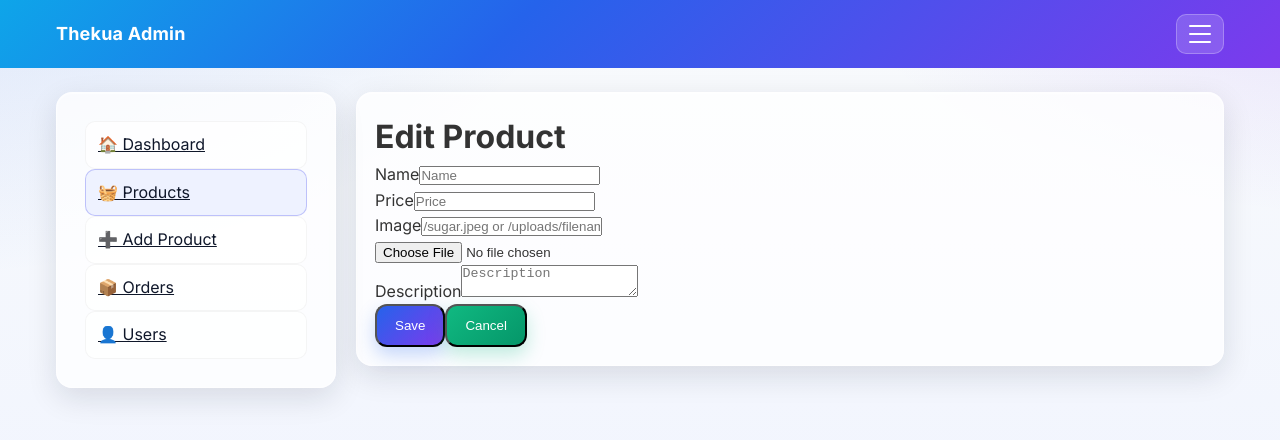
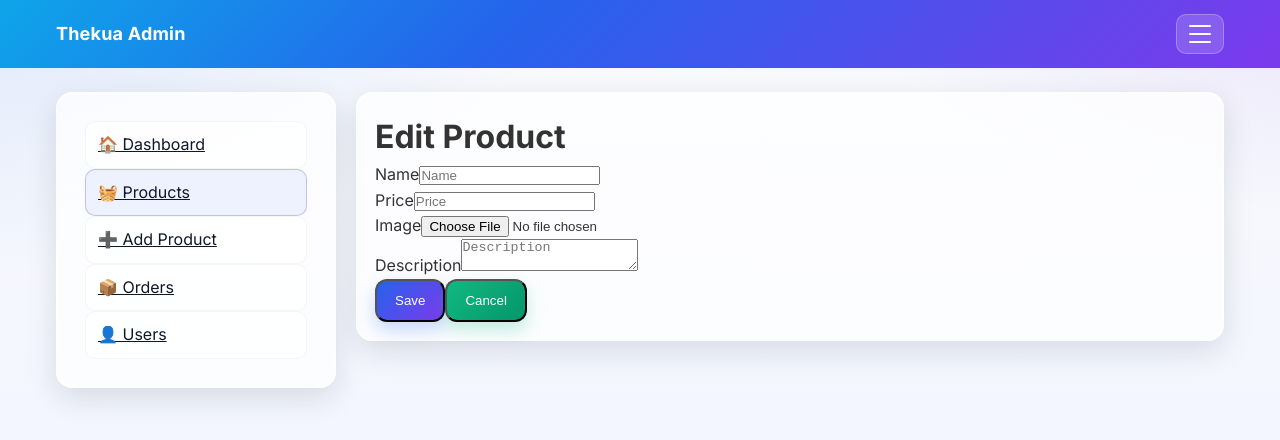
Before and after one commit to rr875695/Shikhathekua, a Next.js app in the folder frontend/: page /admin/products/1 in a window 1280 px wide. Shown: the top 440 px of the page. Built offline with nearby package versions, Linux system fonts and the light colour scheme.

Commit message:
Update page.tsx

```diff
--- a/frontend/app/admin/products/[id]/page.tsx
+++ b/frontend/app/admin/products/[id]/page.tsx
@@ -1,7 +1,129 @@
+// "use client";
+// import { useEffect, useState } from "react";
+// import { useParams, useRouter } from "next/navigation";
+// import { apiRequest } from "@/app/lib/api";
+
+// export default function ProductFormPage() {
+//   const { id } = useParams();
+//   const router = useRouter();
+//   const [product, setProduct] = useState({ name: "", price: "", description: "", image: "" });
+//   const [saving, setSaving] = useState(false);
+//   const [uploading, setUploading] = useState(false);
+//   const token = typeof window !== "undefined" ? localStorage.getItem("adminToken") : null;
+
+//   useEffect(() => {
+//     if (id !== "new" && token) {
+//       apiRequest(`/products/${id}`, "GET", undefined, token).then((data) => setProduct({ name: data.name || '', price: String(data.price ?? ''), description: data.description || '', image: data.image || '' }));
+//     }
+//   }, [id, token]);
+
+//   const handleSubmit = async (e: React.FormEvent) => {
+//     e.preventDefault();
+//     const body = { ...product, price: Number(product.price) } as any;
+//     setSaving(true);
+//     try {
+//       if (id === "new") {
+//         await apiRequest("/admin/products", "POST", body, token || "");
+//       } else {
+//         await apiRequest(`/admin/products/${id}`, "PUT", body, token || "");
+//       }
+//     } finally {
+//       setSaving(false);
+//     }
+//     router.push("/admin/products");
+//   };
+
+//   const handleImageUpload = async (file: File) => {
+//     if (!file || !token) return;
+//     setUploading(true);
+//     try {
+//       const form = new FormData();
+//       form.append('image', file);
+//       const res = await fetch('http://127.0.0.1:5000/api/admin/upload-image', {
+//         method: 'POST',
+//         headers: { Authorization: `Bearer ${token}` },
+//         body: form,
+//       });
+//       const data = await res.json();
+//       if (!res.ok) throw new Error(data.message || 'Upload failed');
+//       // Store site-relative URL
+//       setProduct((prev) => ({ ...prev, image: data.url }));
+//     } catch (e: any) {
+//       alert(e.message || 'Upload failed');
+//     } finally {
+//       setUploading(false);
+//     }
+//   }
+
+//   return (
+//     <div className="p-6">
+//       <div className="admin-card max-w-2xl">
+//         <h1 className="text-xl font-semibold mb-4">{id === "new" ? "Add Product" : "Edit Product"}</h1>
+//         <form onSubmit={handleSubmit} className="space-y-4">
+//           <div>
+//             <label className="block text-sm mb-1">Name</label>
+//             <input
+//               className="border p-2 w-full rounded"
+//               placeholder="Name"
+//               value={product.name}
+//               onChange={(e) => setProduct({ ...product, name: e.target.value })}
+//             />
+//           </div>
+//           <div>
+//             <label className="block text-sm mb-1">Price</label>
+//             <input
+//               className="border p-2 w-full rounded"
+//               placeholder="Price"
+//               type="number"
+//               value={product.price}
+//               onChange={(e) => setProduct({ ...product, price: e.target.value })}
+//             />
+//           </div>
+//           <div>
+//             <label className="block text-sm mb-1">Image</label>
+//             {product.image && (
+//               <div className="mb-2">
+//                 <img src={product.image} alt="Preview" className="max-h-40 rounded" />
+//               </div>
+//             )}
+//             <input
+//               className="border p-2 w-full rounded"
+//               placeholder="/sugar.jpeg or /uploads/filename.jpg"
+//               value={product.image}
+//               onChange={(e) => setProduct({ ...product, image: e.target.value })}
+//             />
+//             <div className="mt-2 flex items-center gap-3">
+//               <input type="file" accept="image/*" onChange={(e) => e.target.files && handleImageUpload(e.target.files[0])} />
+//               {uploading && <span className="text-sm text-slate-600">Uploading...</span>}
+//               {product.image && <span className="text-sm text-emerald-600">Uploaded</span>}
+//             </div>
+//           </div>
+//           <div>
+//             <label className="block text-sm mb-1">Description</label>
+//             <textarea
+//               className="border p-2 w-full rounded"
+//               placeholder="Description"
+//               value={product.description}
+//               onChange={(e) => setProduct({ ...product, description: e.target.value })}
+//             />
+//           </div>
+//           <div className="flex gap-3">
+//             <button disabled={saving} className="admin-btn disabled:opacity-60">
+//               {saving ? 'Saving...' : 'Save'}
+//             </button>
+//             <button type="button" onClick={() => router.push('/admin/products')} className="admin-btn secondary">Cancel</button>
+//           </div>
+//         </form>
+//       </div>
+//     </div>
+//   );
+// }
 "use client";
 import { useEffect, useState } from "react";
 import { useParams, useRouter } from "next/navigation";
 import { apiRequest } from "@/app/lib/api";
+
+const API_BASE = "https://shikhathekua.onrender.com"; // backend deployed URL
 
 export default function ProductFormPage() {
   const { id } = useParams();
@@ -13,7 +135,9 @@ export default function ProductFormPage() {
 
   useEffect(() => {
     if (id !== "new" && token) {
-      apiRequest(`/products/${id}`, "GET", undefined, token).then((data) => setProduct({ name: data.name || '', price: String(data.price ?? ''), description: data.description || '', image: data.image || '' }));
+      apiRequest(`/products/${id}`, "GET", undefined, token).then((data) =>
+        setProduct({ name: data.name || '', price: String(data.price ?? ''), description: data.description || '', image: data.image || '' })
+      );
     }
   }, [id, token]);
 
@@ -22,11 +146,8 @@ export default function ProductFormPage() {
     const body = { ...product, price: Number(product.price) } as any;
     setSaving(true);
     try {
-      if (id === "new") {
-        await apiRequest("/admin/products", "POST", body, token || "");
-      } else {
-        await apiRequest(`/admin/products/${id}`, "PUT", body, token || "");
-      }
+      if (id === "new") await apiRequest("/admin/products", "POST", body, token || "");
+      else await apiRequest(`/admin/products/${id}`, "PUT", body, token || "");
     } finally {
       setSaving(false);
     }
@@ -39,14 +160,14 @@ export default function ProductFormPage() {
     try {
       const form = new FormData();
       form.append('image', file);
-      const res = await fetch('http://127.0.0.1:5000/api/admin/upload-image', {
+      const res = await fetch(`${API_BASE}/api/admin/upload-image`, {
         method: 'POST',
         headers: { Authorization: `Bearer ${token}` },
         body: form,
       });
       const data = await res.json();
       if (!res.ok) throw new Error(data.message || 'Upload failed');
-      // Store site-relative URL
+      // Store absolute URL
       setProduct((prev) => ({ ...prev, image: data.url }));
     } catch (e: any) {
       alert(e.message || 'Upload failed');
@@ -62,55 +183,25 @@ export default function ProductFormPage() {
         <form onSubmit={handleSubmit} className="space-y-4">
           <div>
             <label className="block text-sm mb-1">Name</label>
-            <input
-              className="border p-2 w-full rounded"
-              placeholder="Name"
-              value={product.name}
-              onChange={(e) => setProduct({ ...product, name: e.target.value })}
-            />
+            <input className="border p-2 w-full rounded" placeholder="Name" value={product.name} onChange={(e) => setProduct({ ...product, name: e.target.value })} />
           </div>
           <div>
             <label className="block text-sm mb-1">Price</label>
-            <input
-              className="border p-2 w-full rounded"
-              placeholder="Price"
-              type="number"
-              value={product.price}
-              onChange={(e) => setProduct({ ...product, price: e.target.value })}
-            />
+            <input className="border p-2 w-full rounded" placeholder="Price" type="number" value={product.price} onChange={(e) => setProduct({ ...product, price: e.target.value })} />
           </div>
           <div>
             <label className="block text-sm mb-1">Image</label>
-            {product.image && (
-              <div className="mb-2">
-                <img src={product.image} alt="Preview" className="max-h-40 rounded" />
-              </div>
-            )}
-            <input
-              className="border p-2 w-full rounded"
-              placeholder="/sugar.jpeg or /uploads/filename.jpg"
-              value={product.image}
-              onChange={(e) => setProduct({ ...product, image: e.target.value })}
-            />
-            <div className="mt-2 flex items-center gap-3">
-              <input type="file" accept="image/*" onChange={(e) => e.target.files && handleImageUpload(e.target.files[0])} />
-              {uploading && <span className="text-sm text-slate-600">Uploading...</span>}
-              {product.image && <span className="text-sm text-emerald-600">Uploaded</span>}
-            </div>
+            {product.image && <div className="mb-2"><img src={product.image} alt="Preview" className="max-h-40 rounded" /></div>}
+            <input type="file" accept="image/*" onChange={(e) => e.target.files && handleImageUpload(e.target.files[0])} />
+            {uploading && <span className="text-sm text-slate-600">Uploading...</span>}
+            {product.image && <span className="text-sm text-emerald-600">Uploaded</span>}
           </div>
           <div>
             <label className="block text-sm mb-1">Description</label>
-            <textarea
-              className="border p-2 w-full rounded"
-              placeholder="Description"
-              value={product.description}
-              onChange={(e) => setProduct({ ...product, description: e.target.value })}
-            />
+            <textarea className="border p-2 w-full rounded" placeholder="Description" value={product.description} onChange={(e) => setProduct({ ...product, description: e.target.value })} />
           </div>
           <div className="flex gap-3">
-            <button disabled={saving} className="admin-btn disabled:opacity-60">
-              {saving ? 'Saving...' : 'Save'}
-            </button>
+            <button disabled={saving} className="admin-btn disabled:opacity-60">{saving ? 'Saving...' : 'Save'}</button>
             <button type="button" onClick={() => router.push('/admin/products')} className="admin-btn secondary">Cancel</button>
           </div>
         </form>
```
